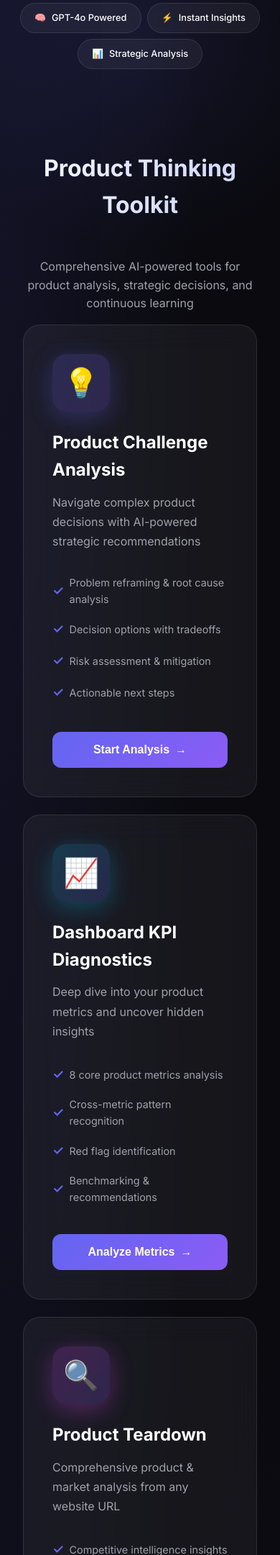
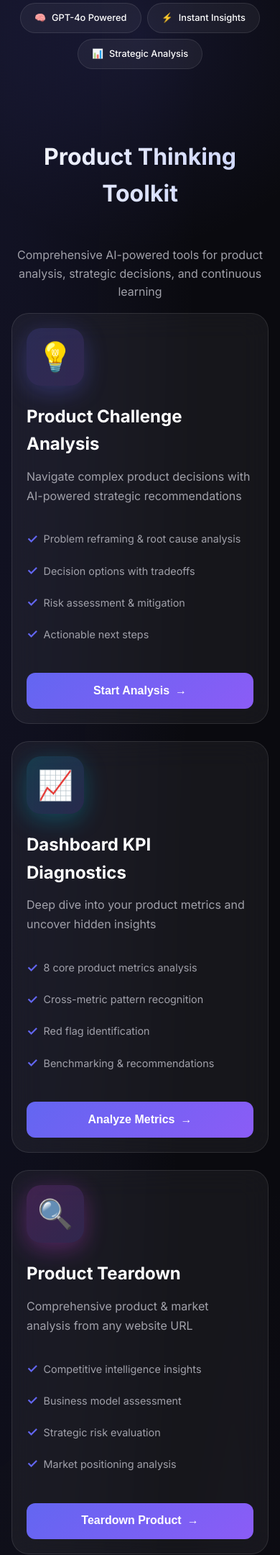
Before and after one commit to anubhav-product/ProductPlayGround, a Flask app: page / in a window 390 px wide; the page is wider, and only the part inside the window is pictured. Shown: the part 252-2413 px from the top of that part at 72% size. Run offline with Flask 3, Linux system fonts and the light colour scheme.

Commit message:
Improve mobile alignment for landing page: reduce padding and card spacing on small screens

```diff
--- a/product-thinking-studio/templates/landing.html
+++ b/product-thinking-studio/templates/landing.html
@@ -328,9 +328,17 @@
                 padding: 2rem 1rem 1rem;
             }
 
+            .features-container {
+                padding: 1rem;
+            }
+
             .features-grid {
                 grid-template-columns: 1fr;
                 gap: 1.5rem;
+            }
+
+            .feature-card {
+                padding: 1.25rem;
             }
 
             .hero-badges {
```
